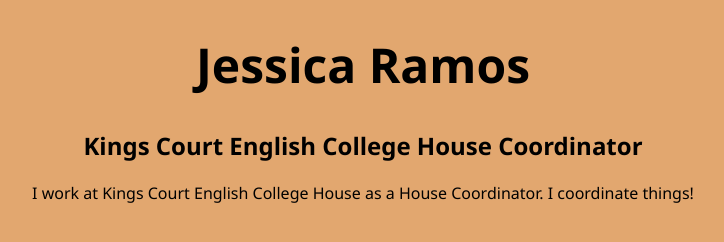
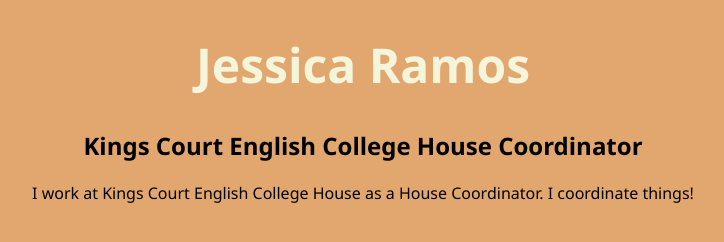
Before and after one commit to ramosj8256/ramosj8256.github.io, a plain HTML site: page index.html in a window 1280 px wide. Shown: the whole page, without its empty margins (277-1001 px from the left). Drawn offline with Linux system fonts and the light colour scheme.

Commit message:
Update index.html

```diff
--- a/index.html
+++ b/index.html
@@ -5,7 +5,7 @@
 </head>
 <body>
 <body style="background-color:#E2A76F;">
-<h1 style="text-align:center;font-size:300%;font-family:'Segoe UI';">Jessica Ramos</h1>
+<h1 style="text-align:center;font-size:300%;font-family:'Segoe UI';color: beige;">Jessica Ramos</h1>
 <h2 style="text-align:center;font-size:150%;font-family:'Segoe UI';">Kings Court English College House Coordinator</h2>
 <p style="text-align:center;font-family:'Segoe UI';">I work at Kings Court English College House as a House Coordinator. I coordinate things!</p>
 </body>
```
